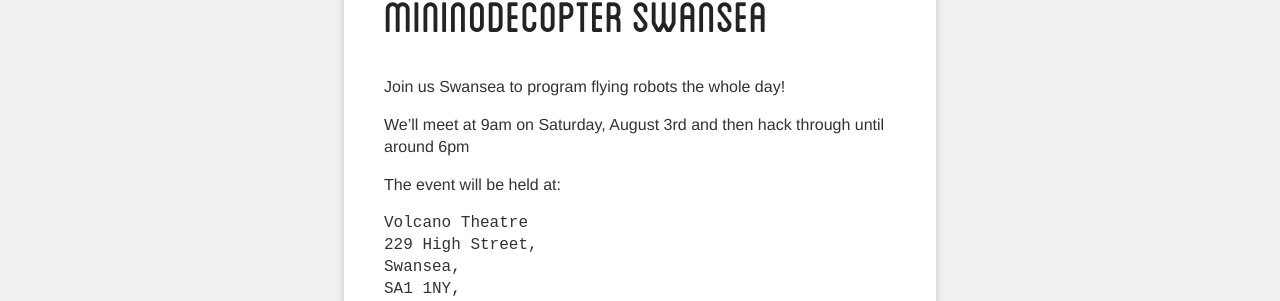
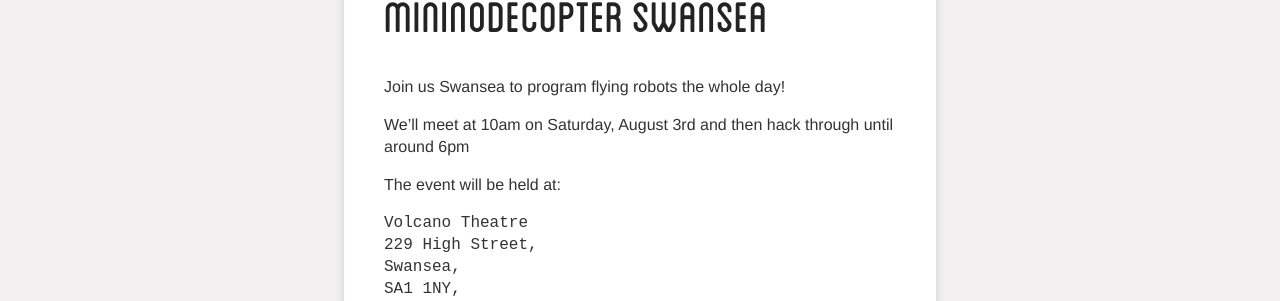
Before and after one commit to nodecopter/nodecopter.com, a Jekyll site: the page built from 2013/swansea/aug-3.md, in a window 1280 px wide. Shown: the part 478-779 px from the top of the page. Built offline with Jekyll 4.4.1, drawn with Linux system fonts in a browser that asks for light colours; Markdown is read by kramdown in place of the engine named in the settings.

Commit message:
Updated start times for channel fest events

```diff
--- a/2013/swansea/aug-3.md
+++ b/2013/swansea/aug-3.md
@@ -9,7 +9,7 @@ introText: A fine day programing flying robots in Swansea
 
 Join us Swansea to program flying robots the whole day!
 
-We'll meet at 9am on Saturday, August 3rd and then hack through until around 6pm
+We'll meet at 10am on Saturday, August 3rd and then hack through until around 6pm
 
 The event will be held at:
 
```
Also changed, not shown: 2013/bristol/aug-2.md (+1 -1 lines).
